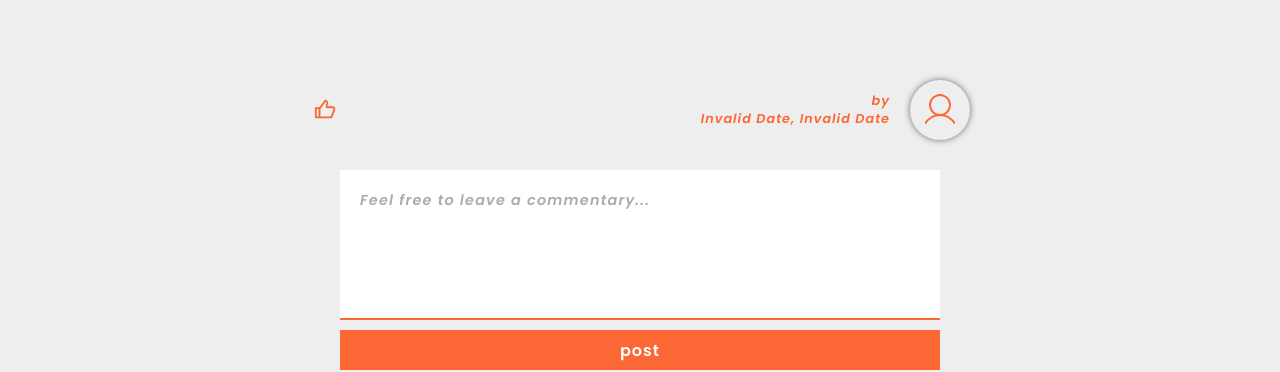
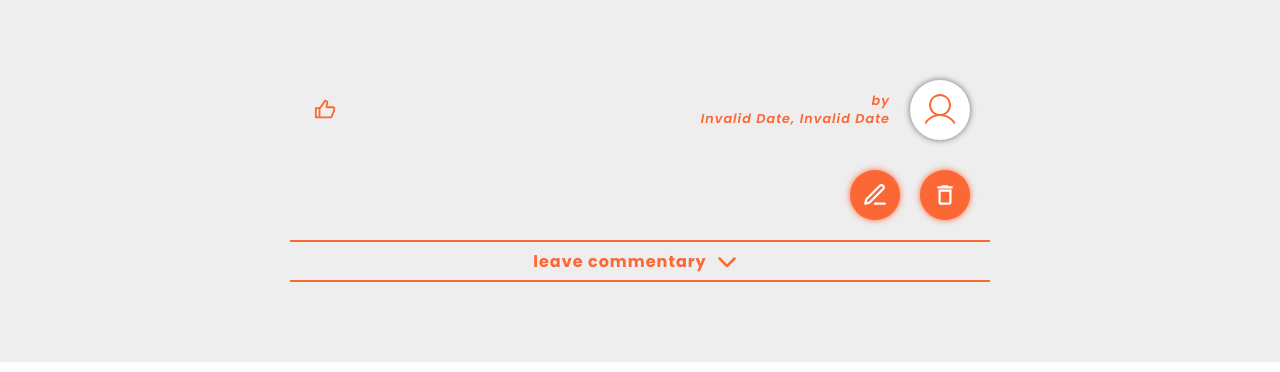
Before and after one commit to andbudha/blog-it-mern, a React (Vite) app in the folder client/: page /blog/1 in a window 1280 px wide. Shown: the part 580-952 px from the top of the page. Built offline with nearby package versions, Linux system fonts and the light colour scheme; no server answers.

Commit message:
DetailedBlog page-styles updated/manage commentary button added/info-page route set

```diff
--- a/client/src/App.tsx
+++ b/client/src/App.tsx
@@ -19,6 +19,7 @@ import { PaginationProvider } from './contexts/PaginationContext';
 import { Toaster } from 'react-hot-toast';
 import { ProtectedRoute } from './components/ProtectedRoute/ProtectedRoute';
 import { DetailedBlog } from './pages/DetailedBlog/DetailedBlog';
+import { InfoPage } from './pages/InfoPage/InfoPage';
 
 function App() {
   const router = createBrowserRouter(
@@ -61,6 +62,7 @@ function App() {
             </ProtectedRoute>
           }
         />
+        <Route path="info-page" element={<InfoPage />} />
         <Route path="blog/:blogID" element={<DetailedBlog />} />
         <Route path="*" element={<PageNotFound />} />
       </Route>
--- a/client/src/pages/DetailedBlog/DetailedBlog.module.scss
+++ b/client/src/pages/DetailedBlog/DetailedBlog.module.scss
@@ -3,15 +3,15 @@
 
 .main_detailed_blog_box {
   // border: 1px solid;
-  height: 100%;
+  min-height: calc(100vh - 230px);
   width: 100%;
   color: $secondary_font_color;
-  @include flexBox(nowrap, column, center, center);
+  @include flexBox(nowrap, column, none, center);
   .detailed_blog_box {
     // border: 1px solid;
     width: 700px;
     min-height: 600px;
-    @include flexBox(nowrap, column, start, center);
+    @include flexBox(nowrap, column, center, center);
     .blog_image_box {
       // border: 1px solid;
       height: 200px;
@@ -42,7 +42,8 @@
       min-height: 200px;
       width: 100%;
       padding: 0 20px;
-      font-weight: 500;
+      margin: 0 0 20px 0;
+      font-weight: 600;
       @include flexBox(nowrap, column, center, start);
     }
     .blog_footer_box {
@@ -50,7 +51,6 @@
       height: 80px;
       width: 100%;
       padding: 0 20px;
-      margin: 20px 0;
       @include flexBox(nowrap, row, space-between, center);
       .footer_likes_box {
         // border: 1px solid;
@@ -132,6 +132,7 @@
           border-radius: 50%;
           height: 60px;
           width: 60px;
+          background-color: $app_background;
           box-shadow: $secondary_font_color 0px 0px 6px 0px;
           @include flexBox(nowrap, column, center, center);
           .user_profile_image {
@@ -170,6 +171,43 @@
         padding: 0 8px;
       }
     }
+    .manage_blog_box {
+      // border: 1px solid;
+      width: 100%;
+      height: 50px;
+      padding: 0 20px;
+      margin: 20px 0;
+      @include flexBox(nowrap, row, end, center);
+      .manage_blog_button_box {
+        // border: 1px solid;
+        height: 50px;
+        width: 120px;
+        @include flexBox(nowrap, row, space-between, center);
+        .edit_blog_button,
+        .remove_blog_button {
+          height: 50px;
+          width: 50px;
+          border-radius: 50%;
+          background-color: $main_font_color;
+          color: $app_background;
+          box-shadow: $main_font_color 0px 0px 6px 0px;
+          cursor: pointer;
+          @include flexBox(nowrap, row, center, center);
+          .edit_blog_icon,
+          .remove_blog_icon {
+            height: 26px;
+            width: 26px;
+          }
+          &:hover {
+            background-color: $button_background_hover_color;
+            transition: 0.4s;
+          }
+          &:not(:hover) {
+            transition: 0.5s;
+          }
+        }
+      }
+    }
     @media screen and (max-width: 700px) {
       max-width: 550px;
     }
@@ -184,15 +222,39 @@
     }
   }
   .comment_text_area_box {
-    // border: 1px solid;
+    border-bottom: 2px solid $main_font_color;
     height: auto;
     max-width: 700px;
     @include flexBox(nowrap, column, center, center);
+    .display_textarea_button {
+      border-top: 2px solid $main_font_color;
+      height: 40px;
+      width: 700px;
+      color: $main_font_color;
+      cursor: pointer;
+      @include flexBox(nowrap, row, center, center);
+      .chevron_icon {
+        height: 20px;
+        width: 20px;
+        margin: 0 10px;
+      }
+      @media screen and (max-width: 700px) {
+        max-width: 500px;
+      }
+      @media screen and (max-width: 560px) {
+        max-width: 460px;
+      }
+      @media screen and (max-width: 480px) {
+        max-width: 380px;
+      }
+      @media screen and (max-width: 410px) {
+        max-width: 320px;
+      }
+    }
     .comment_text_area {
       border: none;
-      border-bottom: 2px solid $main_font_color;
-      width: 600px;
-      height: 150px;
+      width: 700px;
+      height: 100px;
       padding: 20px;
       outline: none;
       color: $secondary_font_color;
@@ -219,11 +281,9 @@
         max-width: 320px;
       }
     }
-
     .post_comment_button {
       border: none;
-      margin: 10px 0;
-      width: 600px;
+      width: 100%;
       height: 40px;
       letter-spacing: 1px;
       font-weight: 600;
--- a/client/src/pages/DetailedBlog/DetailedBlog.tsx
+++ b/client/src/pages/DetailedBlog/DetailedBlog.tsx
@@ -1,9 +1,12 @@
-import { useParams } from 'react-router';
+import { Navigate, useParams } from 'react-router';
 import styles from './DetailedBlog.module.scss';
-import { useContext } from 'react';
+import { useContext, useState } from 'react';
 import { DataContext } from '../../contexts/DataContext';
 import { PiUserLight } from 'react-icons/pi';
 import { RiThumbUpLine, RiThumbUpFill } from 'react-icons/ri';
+import { FiEdit3 } from 'react-icons/fi';
+import { MdOutlineDelete } from 'react-icons/md';
+import { FaChevronDown, FaChevronUp } from 'react-icons/fa6';
 import { blogAlternativeImage } from '../../assets/utils/blogAlternativeImage';
 import { AuthContext } from '../../contexts/AuthContext';
 import { notificationToast } from '../../assets/toasts/notificationToast';
@@ -11,7 +14,11 @@ import { notificationToast } from '../../assets/toasts/notificationToast';
 export const DetailedBlog = () => {
   const { blogID } = useParams();
   const { user } = useContext(AuthContext);
-  const { blogs, toggleBlogLiking } = useContext(DataContext);
+  const { informStatus, blogs, toggleBlogLiking, deleteBlog } =
+    useContext(DataContext);
+  const [displayTextareaStatus, setDisplayTextAreaStatus] =
+    useState<boolean>(false);
+
   const blog = blogs?.find((blog) => blog._id === blogID);
   const date = new Date(blog?.createdAt!).toLocaleDateString();
   const time = new Date(blog?.createdAt!).toLocaleTimeString();
@@ -30,6 +37,17 @@ export const DetailedBlog = () => {
     }
   };
 
+  const displayTextareaHandler = () => {
+    setDisplayTextAreaStatus(!displayTextareaStatus);
+  };
+
+  const deleteBlogHandler = (blogID: string) => {
+    deleteBlog(blogID);
+  };
+
+  if (informStatus) {
+    return <Navigate to={'/info-page'} />;
+  }
   return (
     <div className={styles.main_detailed_blog_box}>
       <div className={styles.detailed_blog_box}>
@@ -90,13 +108,43 @@ export const DetailedBlog = () => {
             </div>
           </div>
         </div>
+        {user?.userID === blog?.user._id && (
+          <div className={styles.manage_blog_box}>
+            <div className={styles.manage_blog_button_box}>
+              <div className={styles.edit_blog_button}>
+                <FiEdit3 className={styles.edit_blog_icon} />
+              </div>
+              <div
+                className={styles.remove_blog_button}
+                onClick={() => deleteBlogHandler(blogID!)}
+              >
+                <MdOutlineDelete className={styles.remove_blog_icon} />
+              </div>
+            </div>
+          </div>
+        )}
       </div>
       <div className={styles.comment_text_area_box}>
-        <textarea
-          className={styles.comment_text_area}
-          placeholder="Feel free to leave a commentary..."
-        />
-        <button className={styles.post_comment_button}>post</button>
+        <div
+          className={styles.display_textarea_button}
+          onClick={displayTextareaHandler}
+        >
+          <h4>leave commentary</h4>
+          {displayTextareaStatus ? (
+            <FaChevronUp className={styles.chevron_icon} />
+          ) : (
+            <FaChevronDown className={styles.chevron_icon} />
+          )}
+        </div>
+        {displayTextareaStatus && (
+          <>
+            <textarea
+              className={styles.comment_text_area}
+              placeholder="Feel free to leave a commentary..."
+            />
+            <button className={styles.post_comment_button}>post</button>
+          </>
+        )}
       </div>
     </div>
   );
```
